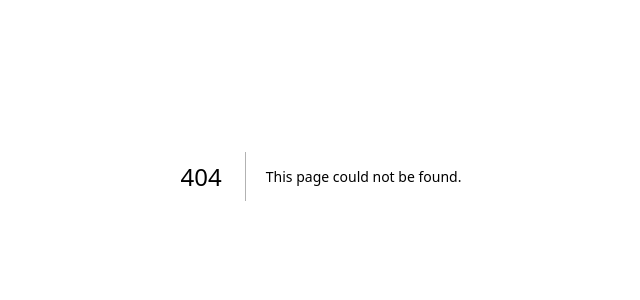
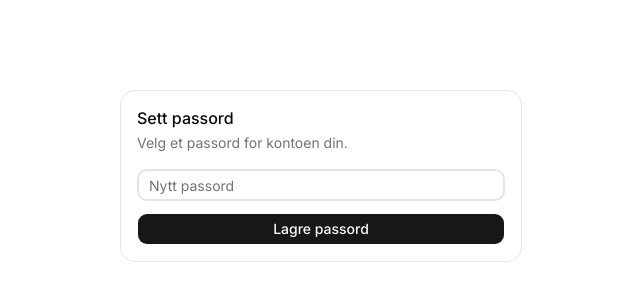
Before and after one commit to Konge5678/Bekkelaget-IL, a Next.js app: page /set-password in a window 1280 px wide. Before the commit this address had no page. Shown: the part 224-524 px from the top of the page, without its empty margins (319-959 px from the left). Built offline with nearby package versions, Linux system fonts and the light colour scheme.

Commit message:
add email/password login and auth flow

```diff
--- /dev/null
+++ b/app/admin/page.tsx
@@ -0,0 +1,8 @@
+export default function AdminPage() {
+  return (
+    <main className="p-6">
+      <h1 className="text-2xl font-bold">Admin</h1>
+      <p>Du er logget inn.</p>
+    </main>
+  );
+}
--- a/app/globals.css
+++ b/app/globals.css
@@ -119,7 +119,7 @@
 
 @layer base {
   * {
-    @apply border-border outline-ring/50;
+    @apply border-border ;
   }
   body {
     @apply bg-background text-foreground;
--- a/app/layout.tsx
+++ b/app/layout.tsx
@@ -1,14 +1,9 @@
 import type { Metadata } from "next";
-import { Geist, Geist_Mono } from "next/font/google";
+import { Inter } from "next/font/google";
 import "./globals.css";
 
-const geistSans = Geist({
-  variable: "--font-geist-sans",
-  subsets: ["latin"],
-});
-
-const geistMono = Geist_Mono({
-  variable: "--font-geist-mono",
+const inter = Inter({
+  variable: "--font-sans",
   subsets: ["latin"],
 });
 
@@ -25,7 +20,7 @@ export default function RootLayout({
   return (
     <html
       lang="en"
-      className={`${geistSans.variable} ${geistMono.variable} h-full antialiased`}
+      className={`${inter.variable} h-full antialiased`}
     >
       <body className="min-h-full flex flex-col">{children}</body>
     </html>
--- /dev/null
+++ b/app/login/page.tsx
@@ -0,0 +1,72 @@
+import { createSupabaseServerClient } from "@/lib/supabase/server";
+import { Button } from "@/components/ui/button";
+import {
+  Card,
+  CardContent,
+  CardDescription,
+  CardHeader,
+  CardTitle,
+} from "@/components/ui/card";
+import { Input } from "@/components/ui/input";
+import { redirect } from "next/navigation";
+
+type Props = {
+  searchParams?: Promise<Record<string, string | string[] | undefined>>;
+};
+
+export default async function LoginPage({ searchParams }: Props) {
+  const sp = (await searchParams) ?? {};
+  const errorRaw = sp.error;
+  const errorMessage = typeof errorRaw === "string" ? errorRaw : null;
+  const redirectToRaw = sp.redirectTo;
+  const redirectTo =
+    typeof redirectToRaw === "string" && redirectToRaw.startsWith("/")
+      ? redirectToRaw
+      : "/admin";
+
+  async function signIn(formData: FormData) {
+    "use server";
+
+    const email = String(formData.get("email") ?? "");
+    const password = String(formData.get("password") ?? "");
+
+    const supabase = await createSupabaseServerClient();
+    const { error } = await supabase.auth.signInWithPassword({ email, password });
+
+    if (error) {
+      redirect(`/login?error=${encodeURIComponent(error.message)}`);
+    }
+
+    redirect(redirectTo);
+  }
+
+  return (
+    <main className="mx-auto flex min-h-screen w-full max-w-md flex-col justify-center p-6">
+      <Card>
+        <CardHeader>
+          <CardTitle>Logg inn</CardTitle>
+          <CardDescription>Kun for redaktører og admins.</CardDescription>
+        </CardHeader>
+        <CardContent>
+          {errorMessage ? (
+            <p className="mb-3 rounded-md border border-destructive/30 bg-destructive/10 px-3 py-2 text-sm text-destructive">
+              {errorMessage}
+            </p>
+          ) : null}
+          <form action={signIn} className="flex flex-col gap-3">
+            <Input placeholder="E-post" name="email" type="email" required />
+            <Input
+              placeholder="Passord"
+              name="password"
+              type="password"
+              required
+            />
+            <Button type="submit" className="w-full">
+              Logg inn
+            </Button>
+          </form>
+        </CardContent>
+      </Card>
+    </main>
+  );
+}
--- a/app/page.tsx
+++ b/app/page.tsx
@@ -2,7 +2,7 @@
 export default function Home() {
   return (
     <div className="flex flex-col items-center justify-center h-screen">
-      <h1 className="text-2xl font-bold">Fagprøve Bekkelaget IL</h1>
+      <h1 className="text-2xl font-bold">Bekkelaget IL</h1>
     </div>
   );
 }
--- /dev/null
+++ b/app/set-password/page.tsx
@@ -0,0 +1,67 @@
+import { createSupabaseServerClient } from "@/lib/supabase/server";
+import { Button } from "@/components/ui/button";
+import {
+  Card,
+  CardContent,
+  CardDescription,
+  CardHeader,
+  CardTitle,
+} from "@/components/ui/card";
+import { Input } from "@/components/ui/input";
+import { redirect } from "next/navigation";
+
+type Props = {
+  searchParams?: Promise<Record<string, string | string[] | undefined>>;
+};
+
+export default async function SetPasswordPage({ searchParams }: Props) {
+  const sp = (await searchParams) ?? {};
+  const errorRaw = sp.error;
+  const errorMessage = typeof errorRaw === "string" ? errorRaw : null;
+
+  async function setPassword(formData: FormData) {
+    "use server";
+
+    const password = String(formData.get("password") ?? "");
+
+    const supabase = await createSupabaseServerClient();
+    const { error } = await supabase.auth.updateUser({ password });
+
+    if (error) {
+      redirect(`/set-password?error=${encodeURIComponent(error.message)}`);
+    }
+
+    redirect("/admin");
+  }
+
+  return (
+    <main className="mx-auto flex min-h-screen w-full max-w-md flex-col justify-center p-6">
+      <Card>
+        <CardHeader>
+          <CardTitle>Sett passord</CardTitle>
+          <CardDescription>Velg et passord for kontoen din.</CardDescription>
+        </CardHeader>
+        <CardContent>
+          {errorMessage ? (
+            <p className="mb-3 rounded-md border border-destructive/30 bg-destructive/10 px-3 py-2 text-sm text-destructive">
+              {errorMessage}
+            </p>
+          ) : null}
+          <form action={setPassword} className="flex flex-col gap-3">
+            <Input
+              type="password"
+              name="password"
+              placeholder="Nytt passord"
+              minLength={8}
+              required
+            />
+
+            <Button type="submit" className="w-full">
+              Lagre passord
+            </Button>
+          </form>
+        </CardContent>
+      </Card>
+    </main>
+  );
+}
--- a/components/ui/input.tsx
+++ b/components/ui/input.tsx
@@ -1,4 +1,4 @@
-import * as React from "react"
+import type * as React from "react"
 
 import { cn } from "@/lib/utils"
 
@@ -8,7 +8,7 @@ function Input({ className, type, ...props }: React.ComponentProps<"input">) {
       type={type}
       data-slot="input"
       className={cn(
-        "h-8 w-full min-w-0 rounded-lg border border-input bg-transparent px-2.5 py-1 text-base transition-colors outline-none file:inline-flex file:h-6 file:border-0 file:bg-transparent file:text-sm file:font-medium file:text-foreground placeholder:text-muted-foreground focus-visible:border-ring focus-visible:ring-3 focus-visible:ring-ring/50 disabled:pointer-events-none disabled:cursor-not-allowed disabled:bg-input/50 disabled:opacity-50 aria-invalid:border-destructive aria-invalid:ring-3 aria-invalid:ring-destructive/20 md:text-sm dark:bg-input/30 dark:disabled:bg-input/80 dark:aria-invalid:border-destructive/50 dark:aria-invalid:ring-destructive/40",
+        "h-8 w-full min-w-0 rounded-lg border-2 border-input bg-transparent px-2.5 py-1 text-base transition-colors outline-none file:inline-flex file:h-6 file:border-0 file:bg-transparent file:text-sm file:font-medium file:text-foreground placeholder:text-muted-foreground disabled:pointer-events-none disabled:cursor-not-allowed disabled:bg-input/50 disabled:opacity-50 aria-invalid:border-destructive aria-invalid:ring-3 aria-invalid:ring-destructive/20 md:text-sm dark:bg-input/30 dark:disabled:bg-input/80 dark:aria-invalid:border-destructive/50 dark:aria-invalid:ring-destructive/40",
         className
       )}
       {...props}
--- /dev/null
+++ b/lib/supabase/client.ts
@@ -0,0 +1,12 @@
+import { createClient } from "@supabase/supabase-js";
+
+const supabaseUrl = process.env.NEXT_PUBLIC_SUPABASE_URL;
+const supabaseKey = process.env.NEXT_PUBLIC_SUPABASE_PUBLISHABLE_KEY;
+
+if (!supabaseUrl || !supabaseKey) {
+  throw new Error(
+    "Missing NEXT_PUBLIC_SUPABASE_URL or NEXT_PUBLIC_SUPABASE_PUBLISHABLE_KEY",
+  );
+}
+
+export const supabase = createClient(supabaseUrl, supabaseKey);
--- /dev/null
+++ b/lib/supabase/server.ts
@@ -0,0 +1,28 @@
+import { createServerClient } from "@supabase/ssr";
+import { cookies } from "next/headers";
+
+export async function createSupabaseServerClient() {
+  const supabaseUrl = process.env.NEXT_PUBLIC_SUPABASE_URL;
+  const supabaseKey = process.env.NEXT_PUBLIC_SUPABASE_PUBLISHABLE_KEY;
+
+  if (!supabaseUrl || !supabaseKey) {
+    throw new Error(
+      "Missing NEXT_PUBLIC_SUPABASE_URL or NEXT_PUBLIC_SUPABASE_PUBLISHABLE_KEY",
+    );
+  }
+
+  const cookieStore = await cookies();
+
+  return createServerClient(supabaseUrl, supabaseKey, {
+    cookies: {
+      getAll() {
+        return cookieStore.getAll();
+      },
+      setAll(cookiesToSet) {
+        for (const { name, value, options } of cookiesToSet) {
+          cookieStore.set(name, value, options);
+        }
+      },
+    },
+  });
+}
--- /dev/null
+++ b/middleware.ts
@@ -0,0 +1,48 @@
+import { createServerClient } from "@supabase/ssr";
+import type { NextRequest } from "next/server";
+import { NextResponse } from "next/server";
+
+export async function middleware(request: NextRequest) {
+  const supabaseUrl = process.env.NEXT_PUBLIC_SUPABASE_URL;
+  const supabaseKey = process.env.NEXT_PUBLIC_SUPABASE_PUBLISHABLE_KEY;
+
+  if (!supabaseUrl || !supabaseKey) {
+    throw new Error(
+      "Missing NEXT_PUBLIC_SUPABASE_URL or NEXT_PUBLIC_SUPABASE_PUBLISHABLE_KEY",
+    );
+  }
+
+  const response = NextResponse.next({ request });
+
+  const supabase = createServerClient(
+    supabaseUrl,
+    supabaseKey,
+    {
+      cookies: {
+        getAll() {
+          return request.cookies.getAll();
+        },
+        setAll(cookiesToSet) {
+          for (const { name, value, options } of cookiesToSet) {
+            response.cookies.set(name, value, options);
+          }
+        },
+      },
+    },
+  );
+
+  const { data } = await supabase.auth.getUser();
+
+  if (!data.user) {
+    const url = request.nextUrl.clone();
+    url.pathname = "/login";
+    url.searchParams.set("redirectTo", request.nextUrl.pathname);
+    return NextResponse.redirect(url);
+  }
+
+  return response;
+}
+
+export const config = {
+  matcher: ["/admin/:path*", "/set-password"],
+};
```
